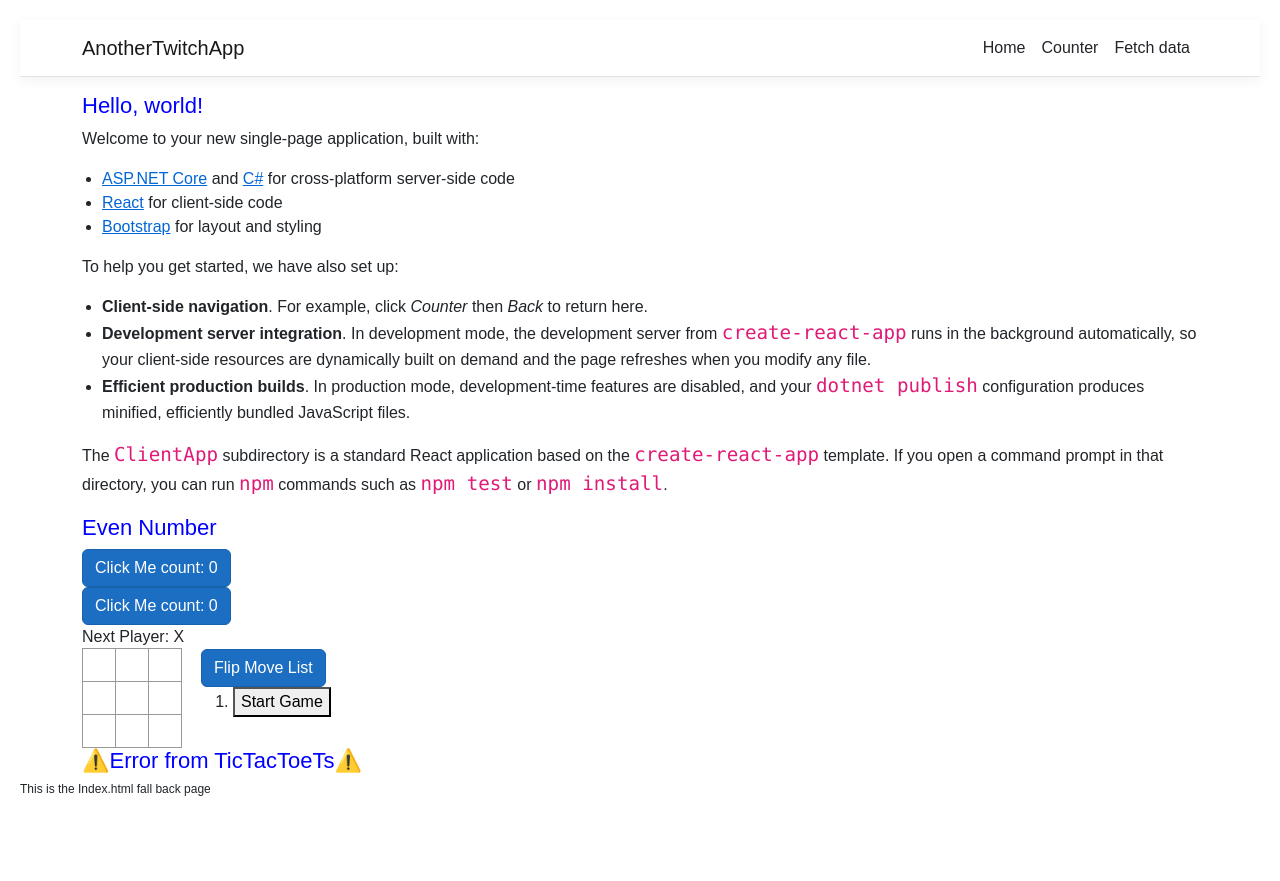
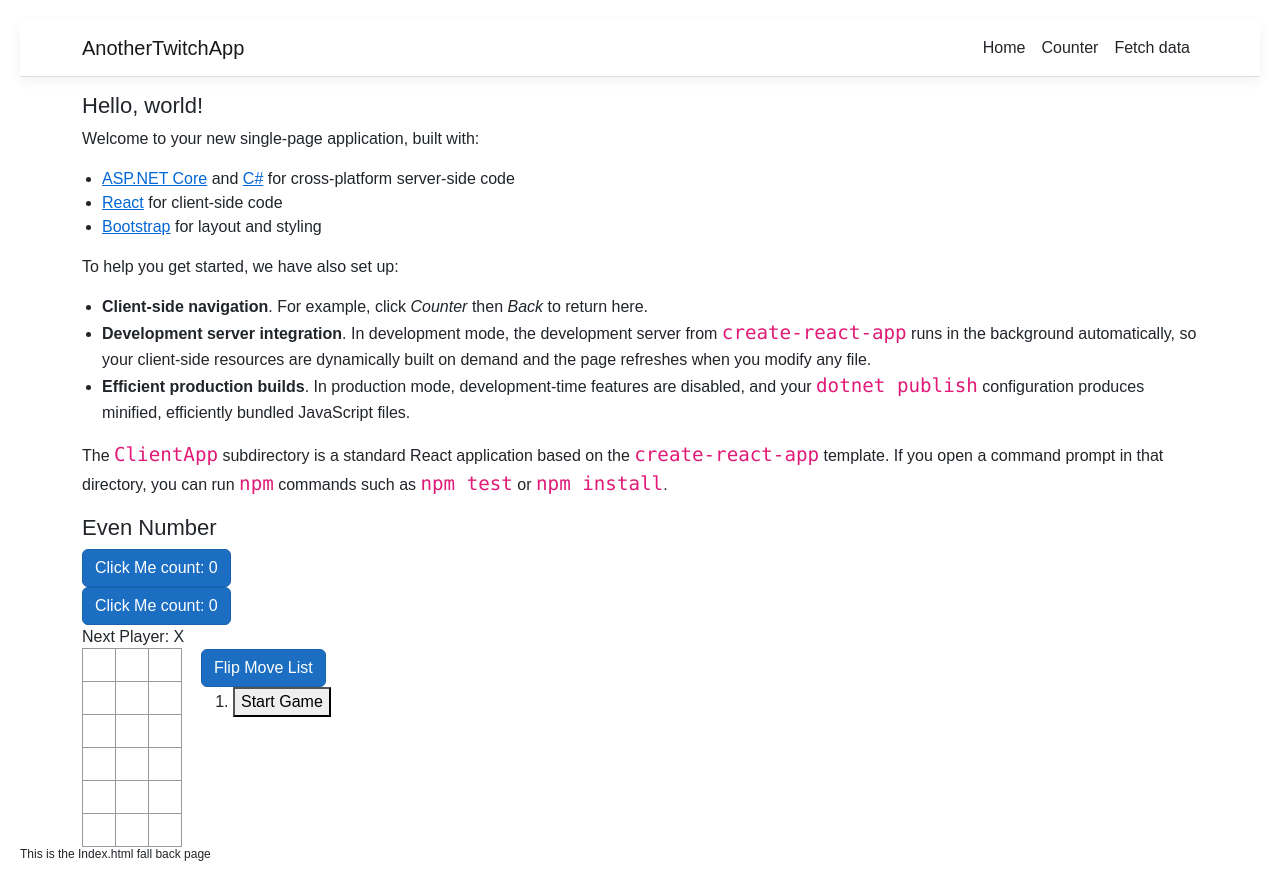
Before and after one commit to Spiffy07/AnotherTwitchApp, a React (Create React App) app in the folder ClientApp/: page / in a window 1280 px wide. Before the commit the page ends 817 px from the top, so only its background shows below. Built offline with nearby package versions, Linux system fonts and the light colour scheme.

Commit message:
Update Error component styles and enhance error handling in TicTacToe: apply CSS class to error message and adjust logic for undefined squares.

```diff
--- a/ClientApp/src/components/Error/Error.module.css
+++ b/ClientApp/src/components/Error/Error.module.css
@@ -1,4 +1,4 @@
-h1 {
-    font-size: 100;
+.error {
+    font-size: 60px;
     color:blue;
 }
--- a/ClientApp/src/components/Error/Error.tsx
+++ b/ClientApp/src/components/Error/Error.tsx
@@ -1,5 +1,5 @@
 import React from "react";
-import "./Error.module.css";
+import errorStyles from "./Error.module.css";
 
 type ErrorProps = {
   outputMessage?: string;
@@ -8,5 +8,5 @@ type ErrorProps = {
 export default function Error({ outputMessage = "Default Error Message" }: ErrorProps) {
     //alert("Error");
 
-  return <h1>⚠️{outputMessage}⚠️</h1>;
+return <h1 className={errorStyles.error}>⚠️{outputMessage}⚠️</h1>;
 }
--- a/ClientApp/src/components/TicTacToeTut/TicTacToeTs.tsx
+++ b/ClientApp/src/components/TicTacToeTut/TicTacToeTs.tsx
@@ -53,7 +53,7 @@ export default function Game() {
   const [squareIndex, setSquareIndex] = useState<number[]>([]);
 
   const currentSquares: string[] | undefined = history[currentMove];
-  if (currentSquares !== undefined) {
+  if (currentSquares === undefined) {
     // Type guard
     return (
       <Error outputMessage="Error from TicTacToeTs"/>
@@ -69,7 +69,7 @@ export default function Game() {
     setCurrentMove(nextHistory.length - 1);
   }
 
-  // return (
-  //   <Board onPlay={handlePlay} xIsNext={xIsNext} squares={currentSquares} />
-  // );
+  return (
+    <Board onPlay={handlePlay} xIsNext={xIsNext} squares={currentSquares} />
+  );
 }
```
